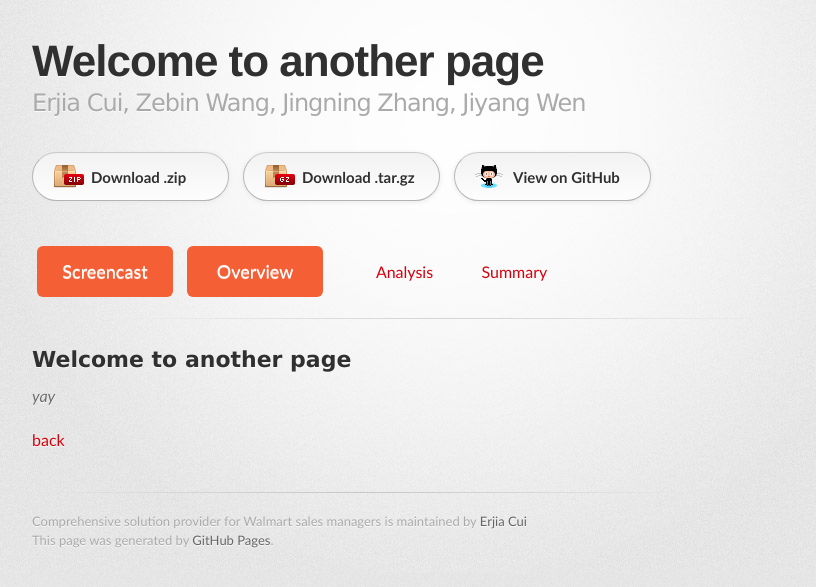
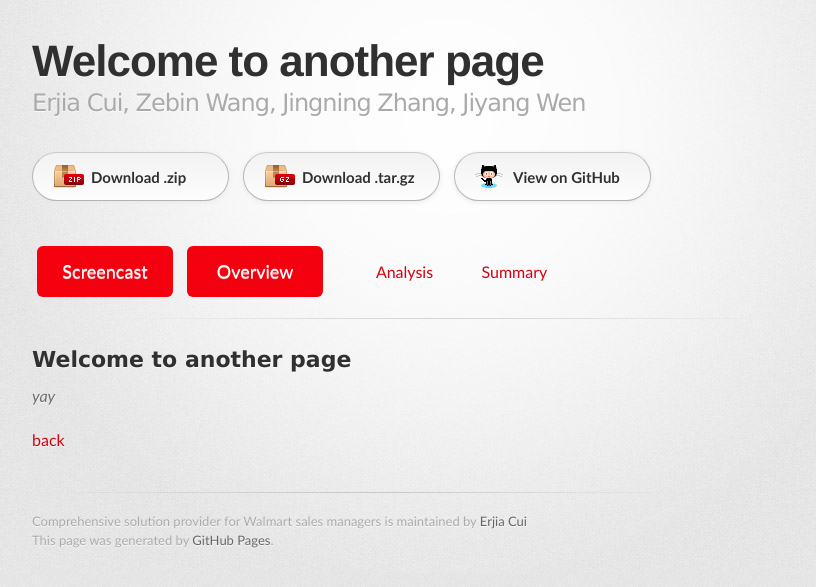
Before and after one commit to churchillcui/ads_retail, a Jekyll site: the page built from another-page.md, in a window 1280 px wide. Shown: the top 587 px of the page, without its empty margins (192-1008 px from the left). Built offline with Jekyll 4.4.1, drawn with Linux system fonts in a browser that asks for light colours; some web fonts are replaced; our own code applies the rules of GitHub Pages for plain Markdown files.

Commit message:
modify button bg color

```diff
--- a/_sass/jekyll-theme-tactile.scss
+++ b/_sass/jekyll-theme-tactile.scss
@@ -159,7 +159,7 @@ a.button span {
 a.bt {
   display: inline-block;
   border-radius: 6px;
-  background-color: #f55f36;
+  background-color: #f5000f;
   border: none;
   color: #FFFFFF;
   text-align: center;
```
